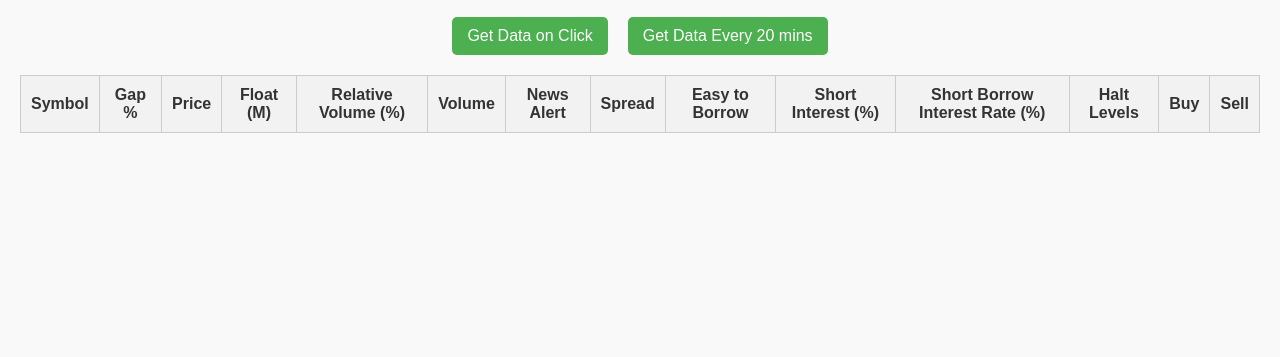
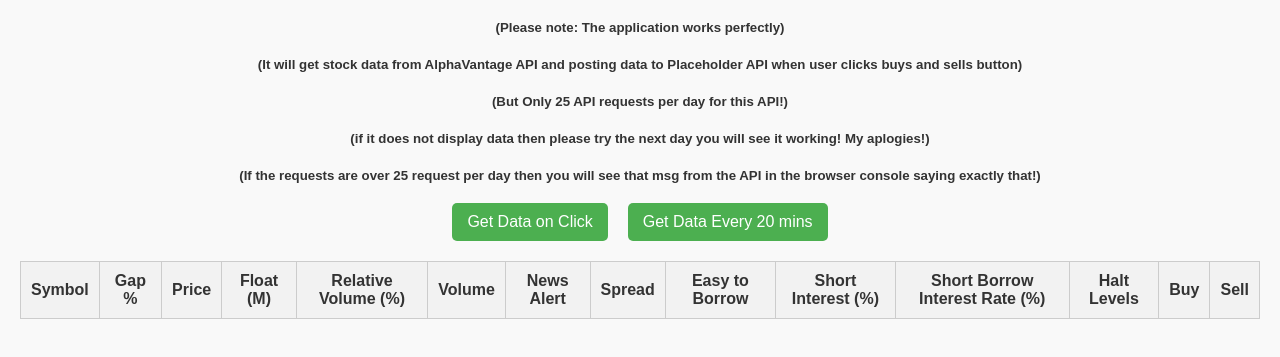
Before and after one commit to BusyBiee1/2025-01-12-SBA-308A-JavaScript-Web-Application-API, a website: page index.html in a window 1280 px wide. Shown: the part 81-438 px from the top of the page. Drawn offline with nearby package versions, Linux system fonts and the light colour scheme.

```diff
--- a/index.html
+++ b/index.html
@@ -13,6 +13,11 @@
   </head>
   <body>
     <h1>Top 10 Popular Stocks</h1>
+    <h5>(Please note: The application works perfectly)</h1>
+    <h5>(It will get stock data from AlphaVantage API and posting data to Placeholder API when user clicks buys and sells button) </h1>
+    <h5>(But Only 25 API requests per day for this API!)</h1>
+    <h5>(if it does not display data then please try the next day you will see it working! My aplogies!)</h1>
+    <h5>(If the requests are over 25 request per day then you will see that msg from the API in the browser console saying exactly that!)</h1>
     <div id="controls">
       <button id="fetchOnceBtn" class="btn">Get Data on Click</button>
       <button id="fetchEvery20Btn" class="btn">Get Data Every 20 mins</button>
--- a/styles.css
+++ b/styles.css
@@ -7,6 +7,10 @@
 }
 
 h1 {
+  text-align: center;
+  margin-bottom: 20px;
+}
+h5 {
   text-align: center;
   margin-bottom: 20px;
 }
```
